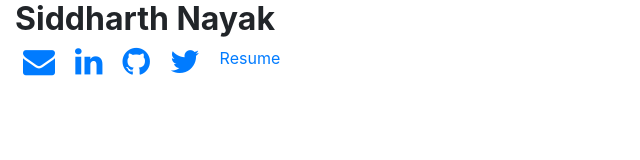
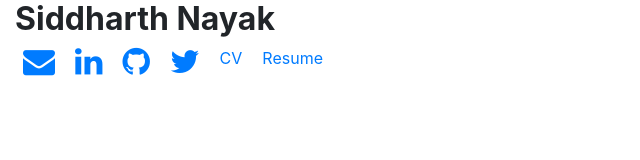
Before and after one commit to siddharth1297/siddharth1297.github.io, a plain HTML site: page index.html in a window 1280 px wide. Shown: the full height of the page, 0-640 px from the left. Drawn offline with nearby package versions, Linux system fonts and the light colour scheme.

Commit message:
Updated CV

```diff
--- a/index.html
+++ b/index.html
@@ -45,6 +45,9 @@
             <a href="https://twitter.com/sid97nayak" target="_blank" class="card-link">
                 <i class="fa fa-twitter fa-2x" aria-hidden="true"></i>
             </a>
+            <a href="assets/Siddharth_CV.pdf" target="_blank" class="card-link">
+                CV
+            </a>
             <a href="assets/Siddharth_Resume.pdf" target="_blank" class="card-link">
                 Resume
             </a>
```
Also changed, not shown: 2 other files.
